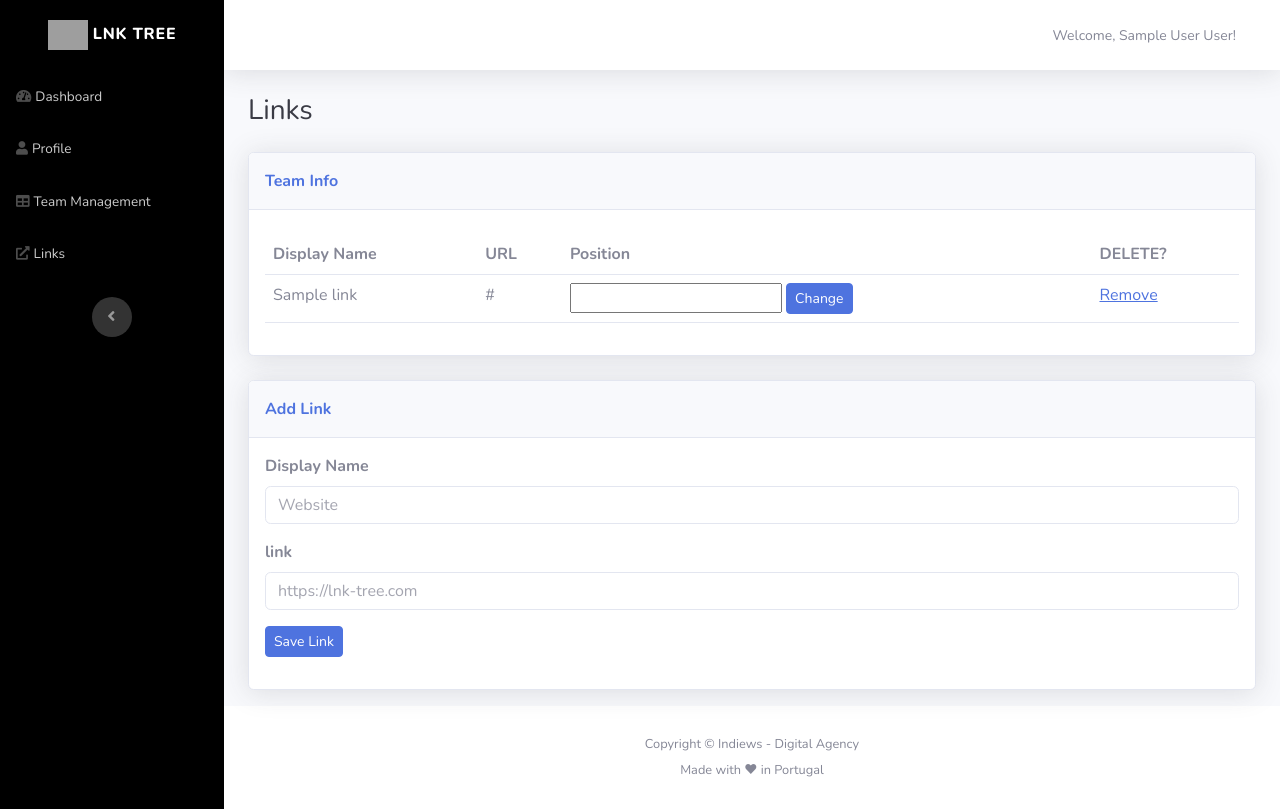
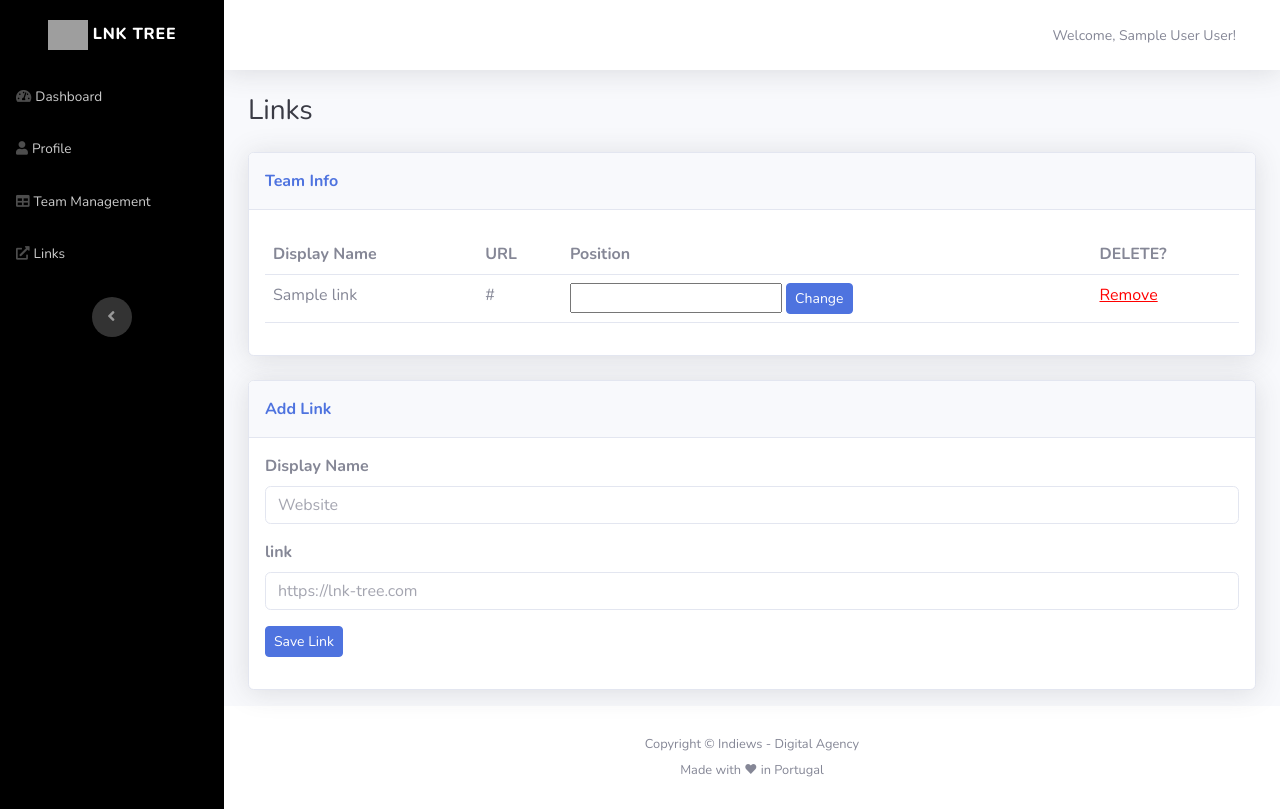
Before and after one commit to Indiews/Lnk-Tree, a PHP site: page /admin/links.php in a window 1280 px wide. Run offline with PHP 8.4, Linux system fonts and the light colour scheme; the visitor is signed in with stand-in values (Sample User, id 1); tables that the repository leaves empty or names only in its code hold one stand-in row (values such as "Sample post"); some libraries are stand-ins or nearby versions; grey boxes are pictures that could not be loaded.

Commit message:
Fix color

```diff
--- a/admin/links.php
+++ b/admin/links.php
@@ -93,7 +93,7 @@
                                                             <button class="btn btn-primary btn-sm" type="submit" name="submit">Change</button>
                                                         </form>
                                                     </td>
-                                                    <td style="color: #e8112d;"><a href="?remove&id=<?php echo $rowSearchLinks['id'];?>">Remove</a></td>
+                                                    <td><a style='color:Red' href="?remove&id=<?php echo $rowSearchLinks['id'];?>">Remove</a></td>
                                                 </tr>
                                                 <?php
                                             }
```
